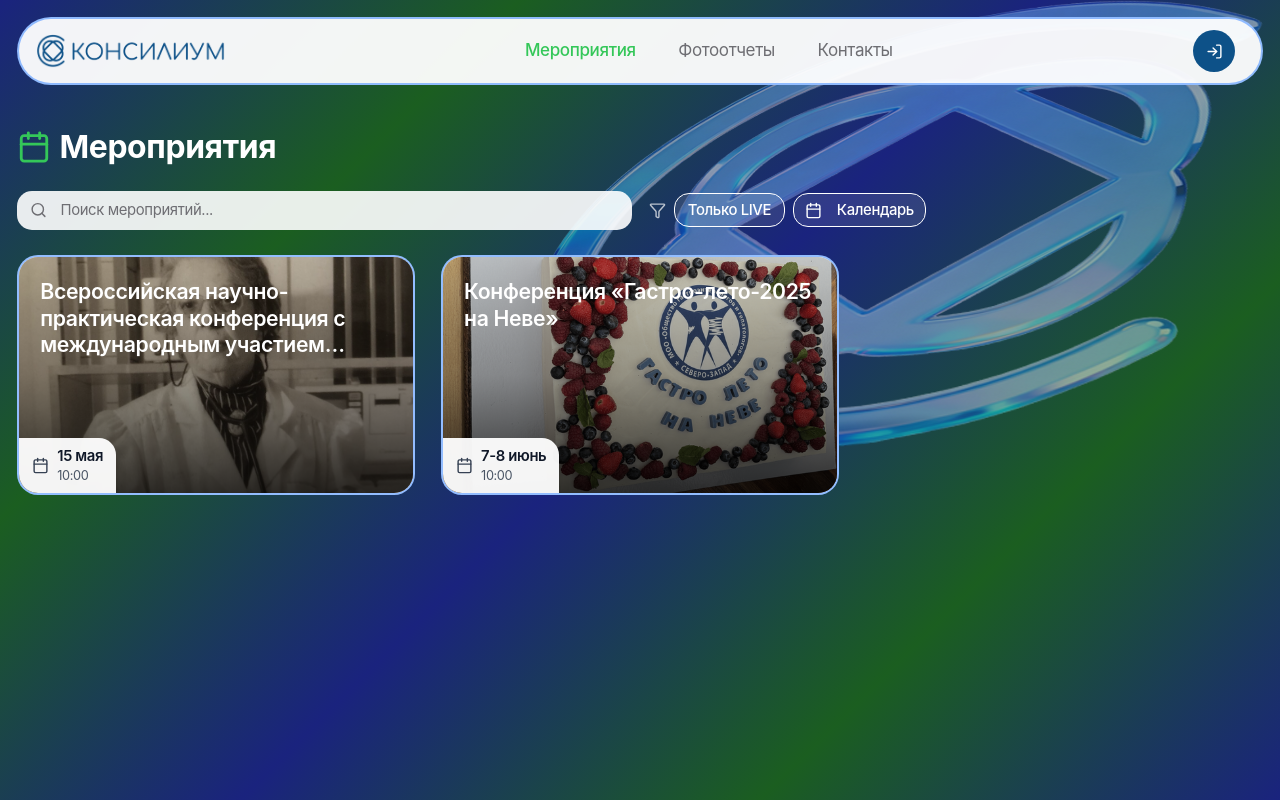
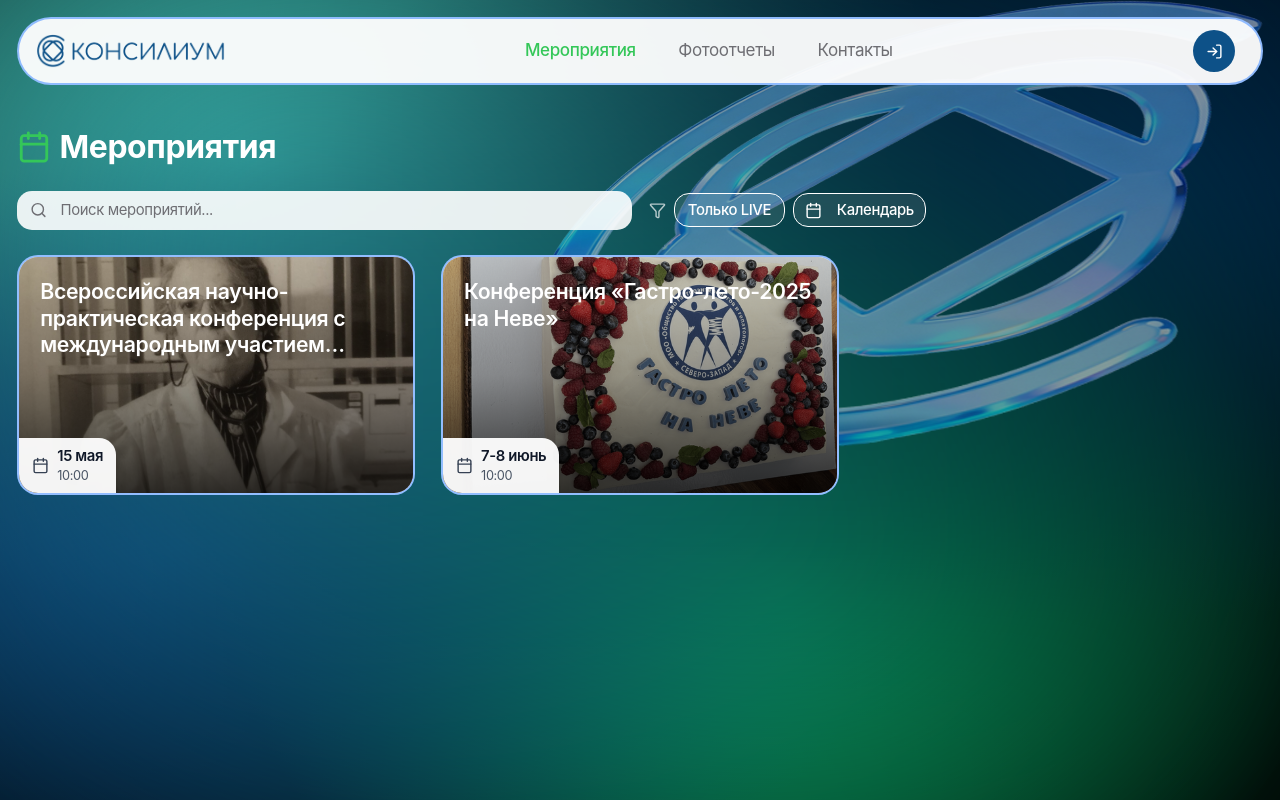
Before and after one commit to Gaigerov/consilium-events, a React (Vite) app: page / in a window 1280 px wide. Built offline with nearby package versions, Linux system fonts and the light colour scheme.

Commit message:
дополнение в интерфейс

```diff
--- a/src/components/PhotoReports.tsx
+++ b/src/components/PhotoReports.tsx
@@ -112,7 +112,7 @@ export default function PhotoReports() {
                     Мероприятия
                 </h1>
                 <p className="text-white/70 text-sm sm:text-base">
-                    Яркие моменты наших мероприятий и выставок в профессиональных фотографиях
+                    Яркие моменты наших мероприятий в профессиональных фотографиях
                 </p>
             </div>
 
--- a/src/index.css
+++ b/src/index.css
@@ -1,4 +1,3 @@
-/*! tailwindcss v4.1.3 | MIT License | https://tailwindcss.com */
 @layer properties {
     @supports (((-webkit-hyphens: none)) and (not (margin-trim: inline))) or
         ((-moz-orient: inline) and (not (color: rgb(from red r g b)))) {
@@ -3193,84 +3192,6 @@
         }
     }
 
-    .dark\:border-input:is(.dark *) {
-        border-color: var(--input);
-    }
-
-    .dark\:bg-destructive\/60:is(.dark *) {
-        background-color: var(--destructive);
-    }
-
-    @supports (color: color-mix(in lab, red, red)) {
-        .dark\:bg-destructive\/60:is(.dark *) {
-            background-color: color-mix(in oklab, var(--destructive) 60%, transparent);
-        }
-    }
-
-    .dark\:bg-input\/30:is(.dark *) {
-        background-color: var(--input);
-    }
-
-    @supports (color: color-mix(in lab, red, red)) {
-        .dark\:bg-input\/30:is(.dark *) {
-            background-color: color-mix(in oklab, var(--input) 30%, transparent);
-        }
-    }
-
-    @media (hover: hover) {
-        .dark\:hover\:bg-accent\/50:is(.dark *):hover {
-            background-color: var(--accent);
-        }
-
-        @supports (color: color-mix(in lab, red, red)) {
-            .dark\:hover\:bg-accent\/50:is(.dark *):hover {
-                background-color: color-mix(in oklab, var(--accent) 50%, transparent);
-            }
-        }
-    }
-
-    @media (hover: hover) {
-        .dark\:hover\:bg-input\/50:is(.dark *):hover {
-            background-color: var(--input);
-        }
-
-        @supports (color: color-mix(in lab, red, red)) {
-            .dark\:hover\:bg-input\/50:is(.dark *):hover {
-                background-color: color-mix(in oklab, var(--input) 50%, transparent);
-            }
-        }
-    }
-
-    .dark\:focus-visible\:ring-destructive\/40:is(.dark *):focus-visible {
-        --tw-ring-color: var(--destructive);
-    }
-
-    @supports (color: color-mix(in lab, red, red)) {
-        .dark\:focus-visible\:ring-destructive\/40:is(.dark *):focus-visible {
-            --tw-ring-color: color-mix(in oklab, var(--destructive) 40%, transparent);
-        }
-    }
-
-    .dark\:aria-invalid\:ring-destructive\/40:is(.dark *)[aria-invalid='true'] {
-        --tw-ring-color: var(--destructive);
-    }
-
-    @supports (color: color-mix(in lab, red, red)) {
-        .dark\:aria-invalid\:ring-destructive\/40:is(.dark *)[aria-invalid='true'] {
-            --tw-ring-color: color-mix(in oklab, var(--destructive) 40%, transparent);
-        }
-    }
-
-    .dark\:data-\[variant\=destructive\]\:focus\:bg-destructive\/20:is(.dark *)[data-variant='destructive']:focus {
-        background-color: var(--destructive);
-    }
-
-    @supports (color: color-mix(in lab, red, red)) {
-        .dark\:data-\[variant\=destructive\]\:focus\:bg-destructive\/20:is(.dark *)[data-variant='destructive']:focus {
-            background-color: color-mix(in oklab, var(--destructive) 20%, transparent);
-        }
-    }
-
     .\[\&_svg\]\:pointer-events-none svg {
         pointer-events: none;
     }
@@ -3427,7 +3348,15 @@
     --font-weight-heavy: 800;
     --font-weight-black: 900;
     --radius: 1rem;
-    --background: linear-gradient(135deg, #1a237e 0%, #1b5e20 25%, #1a237e 50%, #1b5e20 75%, #1a237e 100%);
+
+    /* НОВЫЙ РАДИАЛЬНЫЙ ГРАДИЕНТ */
+    --_gradient-blend-mode: normal;
+    --_gradient-blur: 160px;
+    --background: radial-gradient(at 86.9% 23.8%, #002a4d 0px, transparent 50%),
+        radial-gradient(at 14.2% 68.3%, #0d5188 0px, transparent 50%),
+        radial-gradient(at 61% 74.2%, #0abd69 0px, transparent 50%),
+        radial-gradient(at 20% 20%, #42c8bb 0px, transparent 50%) #000000;
+
     --foreground: #1d1d1f;
     --card: #fffffffa;
     --card-foreground: #1d1d1f;
@@ -3463,41 +3392,39 @@
     --sidebar-ring: #34c759;
 }
 
-.dark {
-    --background: linear-gradient(135deg, #0f3460 0%, #2e8b57 25%, #0f3460 50%, #2e8b57 75%, #0f3460 100%);
-    --foreground: #f5f5f7;
-    --card: #1c1c1efa;
-    --card-foreground: #f5f5f7;
-    --popover: #1c1c1efa;
-    --popover-foreground: #f5f5f7;
-    --primary: #30d158;
-    --primary-foreground: #fff;
-    --secondary: #1c1c1e;
-    --secondary-foreground: #f5f5f7;
-    --muted: #1c1c1e;
-    --muted-foreground: #aeaeb2;
-    --accent: #2c2c2e;
-    --accent-foreground: #f5f5f7;
-    --destructive: #ff453a;
-    --destructive-foreground: #fff;
-    --border: #ffffff1a;
-    --input: #ffffff1a;
-    --ring: #30d158;
-    --font-weight-medium: 500;
-    --font-weight-normal: 400;
-    --chart-1: oklch(0.488 0.243 264.376);
-    --chart-2: oklch(0.696 0.17 162.48);
-    --chart-3: oklch(0.769 0.188 70.08);
-    --chart-4: oklch(0.627 0.265 303.9);
-    --chart-5: oklch(0.645 0.246 16.439);
-    --sidebar: #1c1c1efa;
-    --sidebar-foreground: #f5f5f7;
-    --sidebar-primary: #30d158;
-    --sidebar-primary-foreground: #fff;
-    --sidebar-accent: #2c2c2e;
-    --sidebar-accent-foreground: #f5f5f7;
-    --sidebar-border: #ffffff1a;
-    --sidebar-ring: #30d158;
+/* Эффекты для нового градиентного фона */
+.min-h-screen {
+    position: relative;
+}
+
+.min-h-screen::before {
+    content: '';
+    position: fixed;
+    top: 0;
+    left: 0;
+    width: 100%;
+    height: 100%;
+    background: var(--background);
+    mix-blend-mode: var(--_gradient-blend-mode, normal);
+    z-index: -2;
+}
+
+/* Эффект размытия для фона */
+.min-h-screen::after {
+    content: '';
+    position: fixed;
+    top: 0;
+    left: 0;
+    width: 100%;
+    height: 100%;
+    backdrop-filter: blur(var(--_gradient-blur, 160px)) contrast(100%) brightness(100%);
+    -webkit-backdrop-filter: blur(var(--_gradient-blur, 160px)) contrast(100%) brightness(100%);
+    z-index: -1;
+}
+
+/* Обновляем стиль для body */
+body {
+    background: transparent !important;
 }
 
 html {
```
Also changed, not shown: 4 other files (tests, documents, lock files or other folders).
